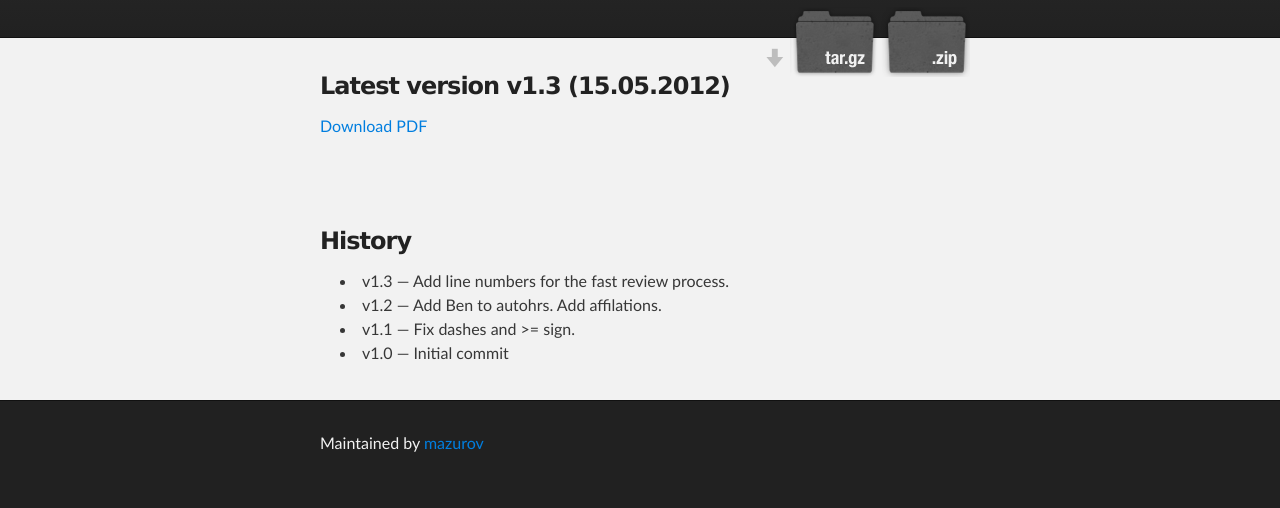
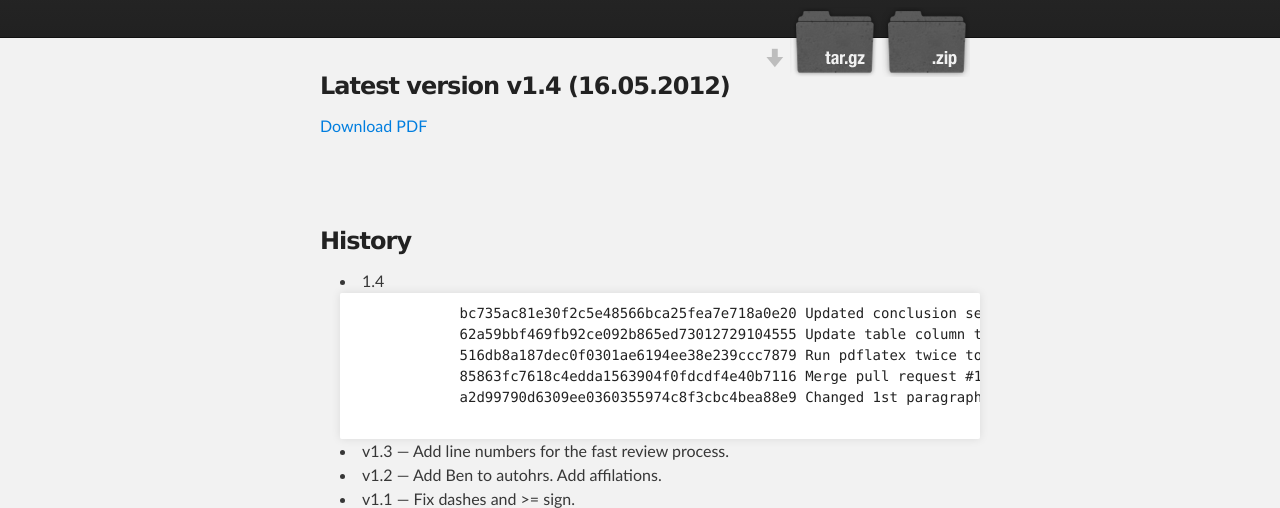
Before and after one commit to mazurov/chep2012, a plain HTML site: page index.html in a window 1280 px wide. Shown: the part 298-806 px from the top of the page. Drawn offline with Linux system fonts and the light colour scheme.

Commit message:
Version 1.4

```diff
--- a/index.html
+++ b/index.html
@@ -26,12 +26,21 @@
     <!-- MAIN CONTENT -->
     <div id="main_content_wrap" class="outer">
       <section id="main_download" class="inner">
-       <h3>Latest version v1.3  (15.05.2012)</h3>
+       <h3>Latest version v1.4  (16.05.2012)</h3>
        <p><a href="https://github.com/downloads/mazurov/chep2012/mazurov-chep2012.pdf">Download PDF</a></p>
       </section>
       <section id="main_content" class="inner">
         <h3>History</h3>
         <ul>
+           <li><b>1.4</b>
+             <pre>
+             bc735ac81e30f2c5e48566bca25fea7e718a0e20 Updated conclusion section and fix dashed (change '-' to '---')
+             62a59bbf469fb92ce092b865ed73012729104555 Update table column title to 'Difference'
+             516db8a187dec0f0301ae6194ee38e239ccc7879 Run pdflatex twice to produce right cite marks
+             85863fc7618c4edda1563904f0fdcdf4e40b7116 Merge pull request #1 from bencouturier/master
+             a2d99790d6309ee0360355974c8f3cbc4bea88e9 Changed 1st paragraph, this is not final, just an idea of rephrasing
+             </pre>
+           </li>
            <li><b>v1.3</b> &mdash; Add line numbers for the fast review process.</li>
            <li><b>v1.2</b> &mdash; Add Ben to autohrs. Add affilations.</li>
            <li><b>v1.1</b> &mdash; Fix dashes and &gt;= sign.</li>
```
